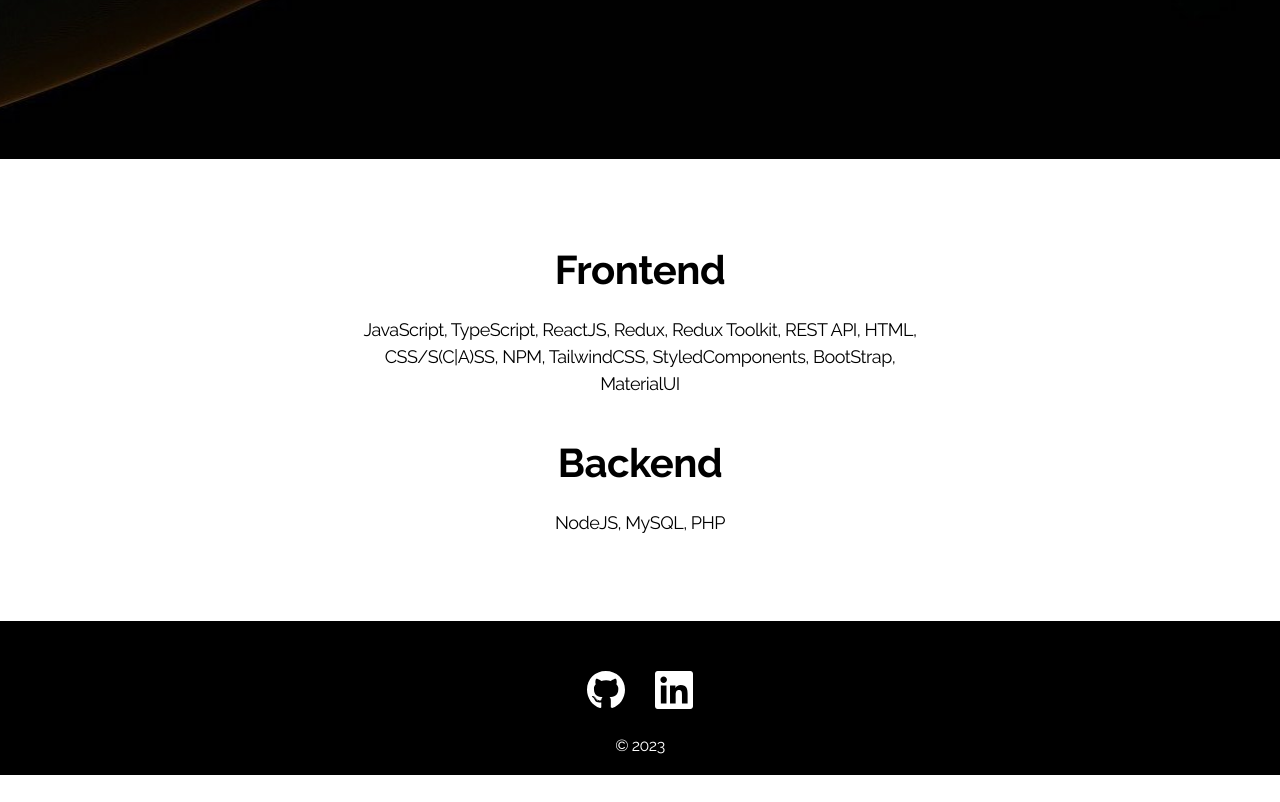
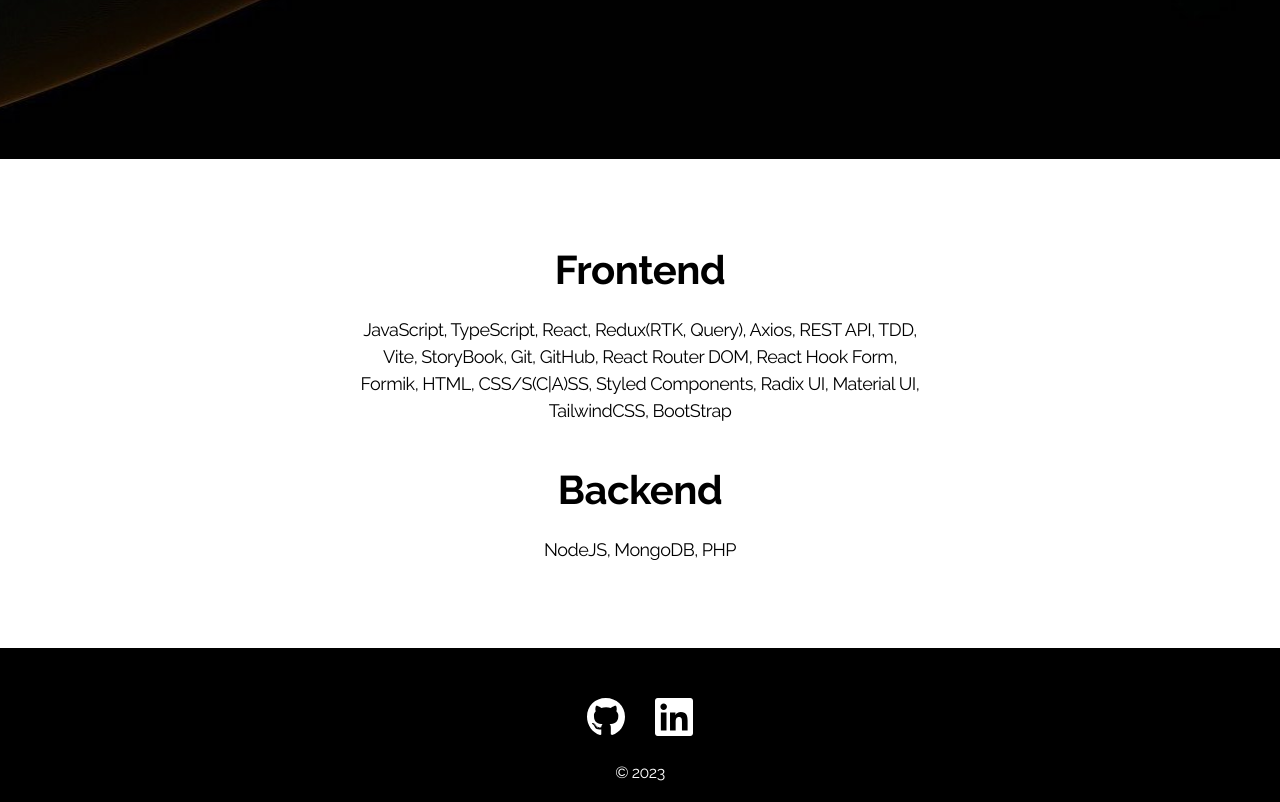
Before and after one commit to PavelLiashkevich/portfolio-react, a React (Create React App) app: page / in a window 1280 px wide. Shown: the part 731-1533 px from the top of the page. Before the commit the page ends 1506 px from the top, so only its background shows below. Built offline with nearby package versions, Linux system fonts and the light colour scheme.

Commit message:
refactor: skills

```diff
--- a/src/pages/Home.jsx
+++ b/src/pages/Home.jsx
@@ -1,23 +1,24 @@
-import Header from '../components/Header/Header'
+import Header from "../components/Header/Header"
 
 const Home = () => {
   return (
     <>
       <Header />
-			<main className='section'>
-				<div className='container'>
-					<ul className='content-list'>
-						<li className='content-list__item'>
-							<h2 className='title-2'>Frontend</h2>
+      <main className="section">
+        <div className="container">
+          <ul className="content-list">
+            <li className="content-list__item">
+              <h2 className="title-2">Frontend</h2>
               <p>
-								JavaScript, TypeScript, ReactJS, Redux, Redux Toolkit, REST API,
-								HTML, CSS/S(C|A)SS, NPM, TailwindCSS, StyledComponents,
-								BootStrap, MaterialUI
+                JavaScript, TypeScript, React, Redux(RTK, Query), Axios, REST
+                API, TDD, Vite, StoryBook, Git, GitHub, React Router DOM, React
+                Hook Form, Formik, HTML, CSS/S(C|A)SS, Styled Components, Radix
+                UI, Material UI, TailwindCSS, BootStrap
               </p>
             </li>
-						<li className='content-list__item'>
-							<h2 className='title-2'>Backend</h2>
-							<p>NodeJS, MySQL, PHP</p>
+            <li className="content-list__item">
+              <h2 className="title-2">Backend</h2>
+              <p>NodeJS, MongoDB, PHP</p>
             </li>
           </ul>
         </div>
```
Lines whose indentation alone changed are shown as unchanged.
